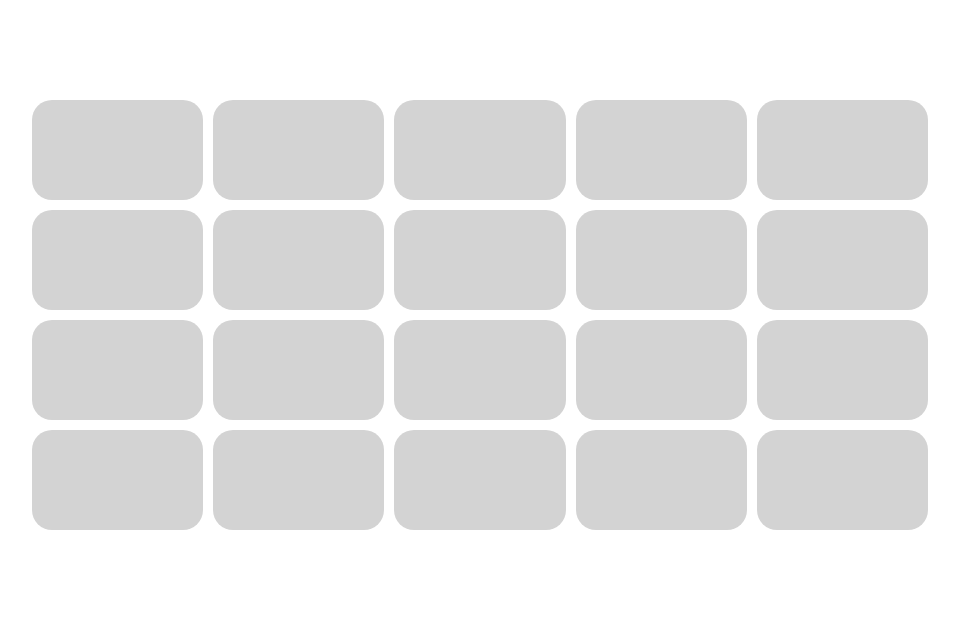
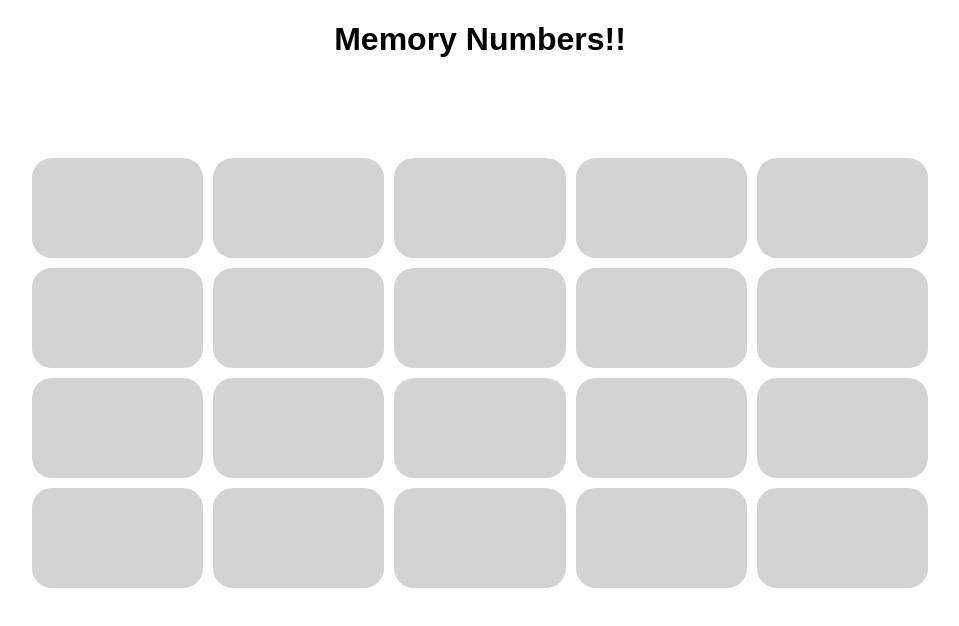
Before and after one commit to shrfrn/memory-game-starter-ca-aug24, a plain HTML site: page index.html in a window 1280 px wide. Shown: the whole page, without its empty margins (160-1119 px from the left). Drawn offline with Linux system fonts and the light colour scheme.

Commit message:
Add a heading

```diff
--- a/index.html
+++ b/index.html
@@ -10,6 +10,7 @@
 </head>
 
 <body onload="init()">
+    <h1>Memory Numbers!!</h1>
 	<main>
 	</main>
 	<script src="js/memory-game.js"></script>
```
